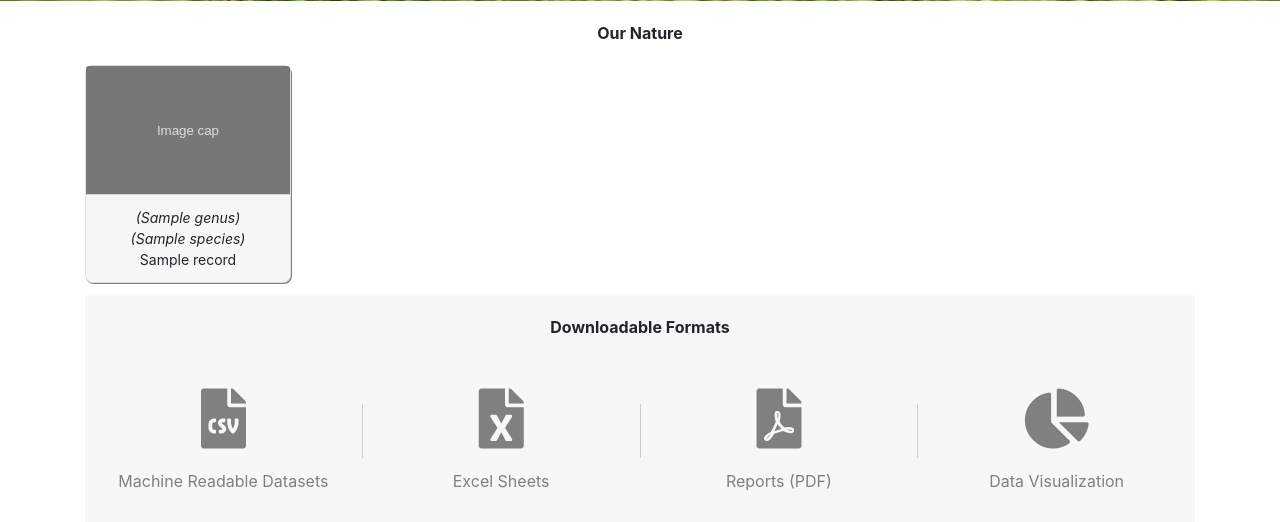
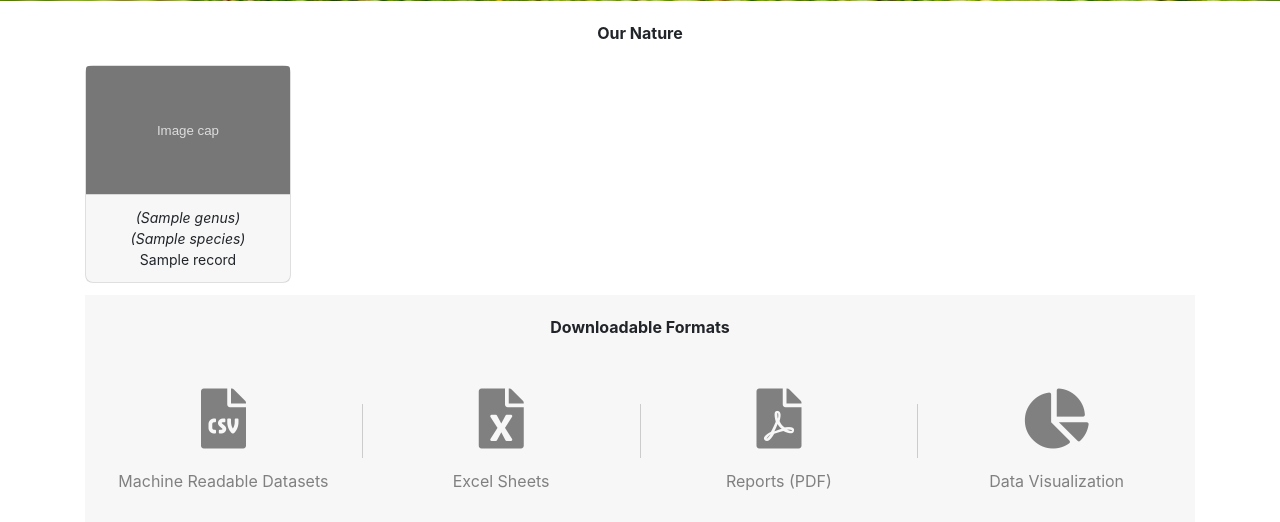
Before and after one commit to ZooReach/dashboard, a Flask app: page / in a window 1280 px wide. Shown: the part 649-1171 px from the top of the page. Run offline with Flask 2, Linux system fonts and the light colour scheme; a database or web service that is not in the repository returns one stand-in record (values such as "Sample title"); data that the repository does not hold is empty; some libraries are stand-ins or nearby versions.

Commit message:
remove box shadow

```diff
--- a/app/static/css/others/main.css
+++ b/app/static/css/others/main.css
@@ -195,7 +195,6 @@ hr.header-line{
     background-clip: border-box;
     border-radius: 8px;
     width: 100%;
-    box-shadow: 1px 1px grey;
 }
 
 .description {
```
